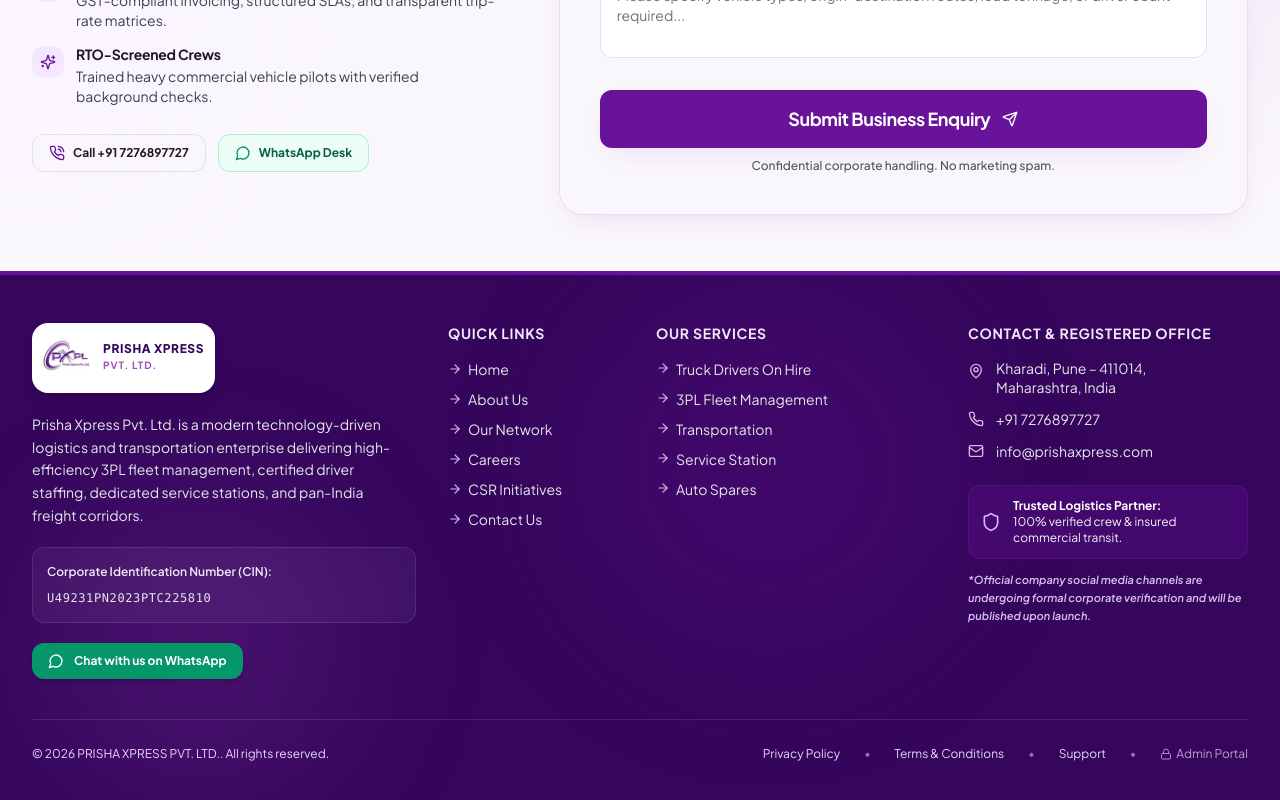
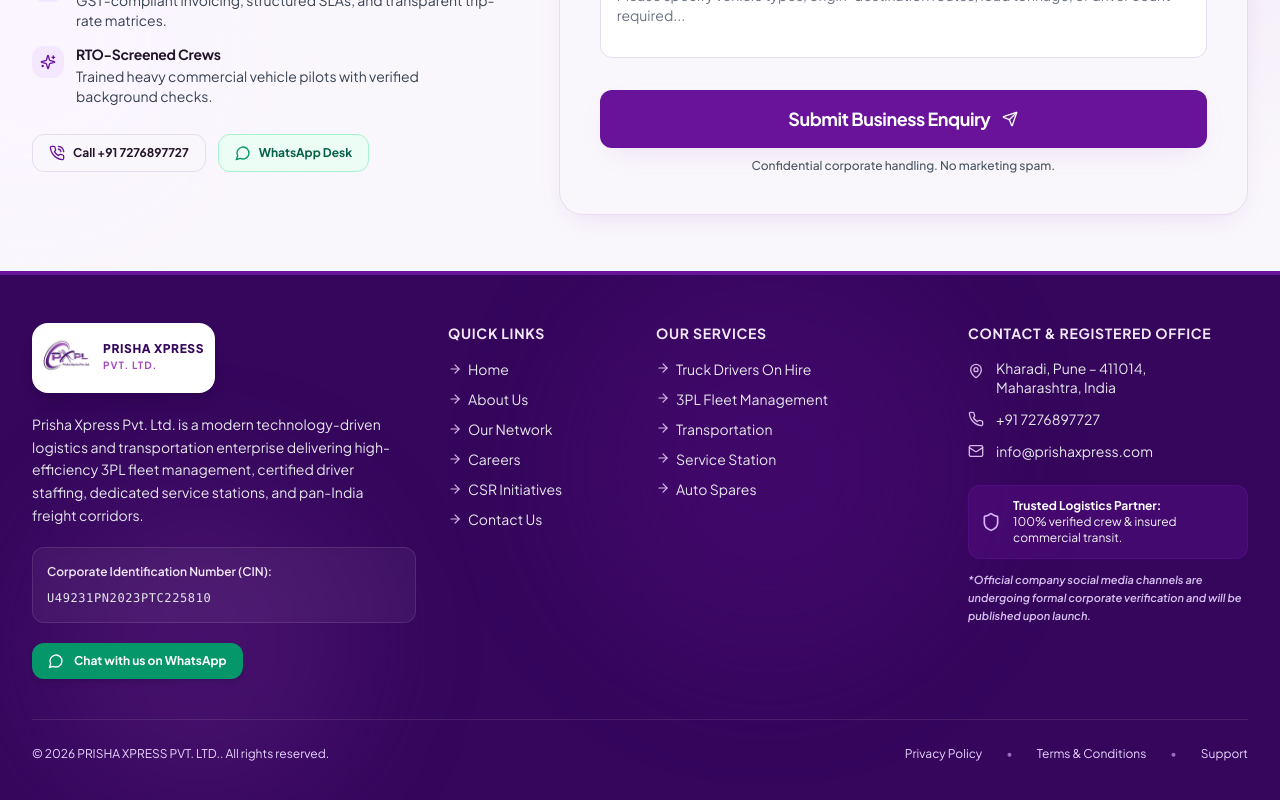
Before and after one commit to nprathamesh314-lab/Prisha, a React (Vite) app: page / in a window 1280 px wide. Shown: the part 6947-7747 px from the top of the page. Built offline with nearby package versions, Linux system fonts and the light colour scheme; no server answers.

Commit message:
fix(security): remove admin portal link from public footer

```diff
--- a/src/components/layout/Footer.tsx
+++ b/src/components/layout/Footer.tsx
@@ -7,7 +7,6 @@ import {
   ArrowRight,
   Shield,
   MessageCircle,
-  Lock,
 } from 'lucide-react';
 import { companyInfo, servicesData } from '../../data/companyData';
 import { prefetchRoute } from '../../utils/prefetchRoute';
@@ -233,15 +232,6 @@ export const Footer: React.FC = () => {
             >
               Support
             </Link>
-            <span className="text-purple-300/60">•</span>
-            <Link
-              to="/admin"
-              className="hover:text-white transition-colors inline-flex items-center gap-1 opacity-75 hover:opacity-100"
-              title="Prisha Xpress Administrator Clearance"
-            >
-              <Lock className="w-3 h-3 text-purple-300" />
-              <span>Admin Portal</span>
-            </Link>
           </div>
         </div>
       </div>
```
